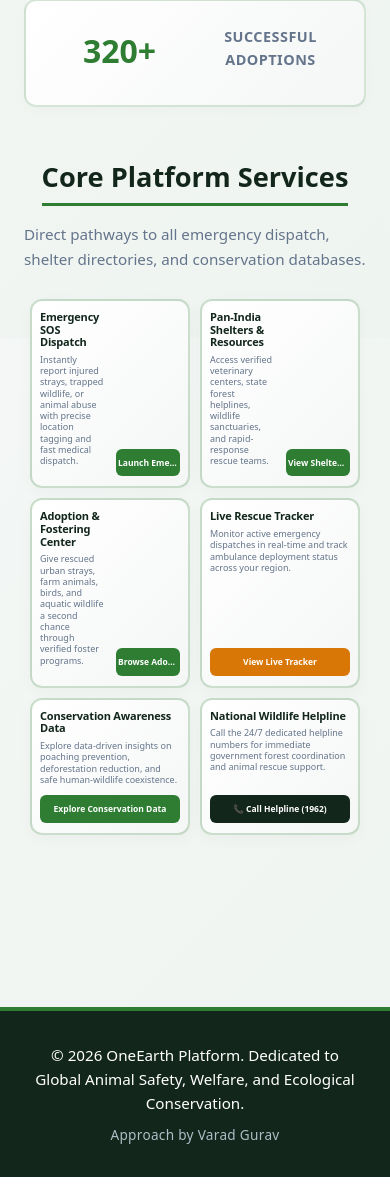
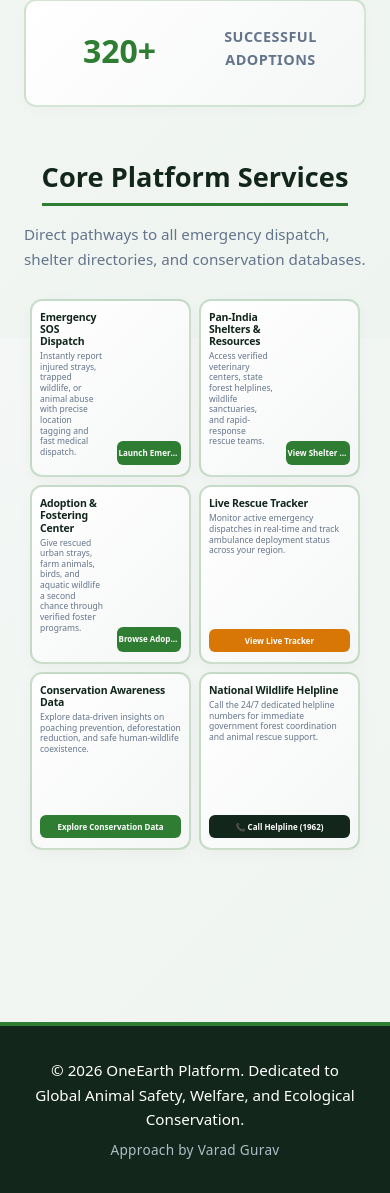
Before and after one commit to varadguravv/oneearth, a Flask app: page / in a window 390 px wide. Shown: the part 1350-2543 px from the top of the page. Run offline with Flask 3, Linux system fonts and the light colour scheme.

Commit message:
Update style.css

```diff
--- a/static/style.css
+++ b/static/style.css
@@ -465,20 +465,23 @@ body {
   div[style*="background"], .card, .stat-box, .metric-box, div > .card, section .card {
     box-sizing: border-box !important;
   }
-/* --- Professional Uniform Mobile Card Grid & Typography Fix --- */
+/* --- Professional Equal-Height Uniform Mobile Card Layout --- */
 @media screen and (max-width: 768px) {
-  /* Maintain the balanced 2-column grid layout */
+  /* Force uniform grid layout with equal row heights */
   .homepage-grid {
     display: grid !important;
     grid-template-columns: repeat(2, 1fr) !important;
-    gap: 10px !important;
+    grid-auto-rows: 1fr !important;
+    gap: 8px !important;
     width: 100% !important;
     padding: 4px 6px !important;
     box-sizing: border-box !important;
   }
 
-  /* Make every card uniform, using flexbox to keep buttons aligned at the bottom */
+  /* Make every card an absolute uniform flex container filling its grid cell */
   .homepage-grid > div, .card, .service-card {
+    height: 100% !important;
+    min-height: 100% !important;
     width: 100% !important;
     max-width: 100% !important;
     margin: 0 !important;
@@ -492,34 +495,37 @@ body {
     overflow-wrap: break-word !important;
   }
 
-  /* Clear any internal side-by-side splitting */
+  /* Clear any internal side-by-side or wrapper splits inside the cards */
   .homepage-grid > div > div, .card > div {
     display: flex !important;
     flex-direction: column !important;
+    height: 100% !important;
     width: 100% !important;
+    justify-content: space-between !important;
   }
 
-  /* Perfectly scale headers so words like "Emergency" never break awkwardly */
+  /* Scale headers smoothly so titles never break awkwardly */
   .homepage-grid h3, .homepage-grid h4, .card h3, .card h4 {
-    font-size: 11px !important;
+    font-size: 10.5px !important;
     line-height: 1.15 !important;
-    margin-bottom: 5px !important;
+    margin-bottom: 4px !important;
     letter-spacing: -0.2px !important;
   }
 
-  /* Scale body text uniformly across all boxes */
+  /* Scale description text uniformly */
   .homepage-grid p, .card p, .service-card p {
-    font-size: 9px !important;
+    font-size: 8.5px !important;
     line-height: 1.25 !important;
-    margin-bottom: 10px !important;
+    margin-bottom: 8px !important;
+    flex-grow: 1 !important;
   }
 
-  /* Force every action button to span nicely at the bottom of its card */
+  /* Force every action button/box to anchor uniformly at the absolute bottom of the card */
   .homepage-grid a.btn, .homepage-grid button, .homepage-grid a[class*="btn"], .card a, .card button {
     display: block !important;
     width: 100% !important;
-    font-size: 8.5px !important;
-    padding: 7px 2px !important;
+    font-size: 8px !important;
+    padding: 6px 2px !important;
     text-align: center !important;
     box-sizing: border-box !important;
     margin-top: auto !important;
```
